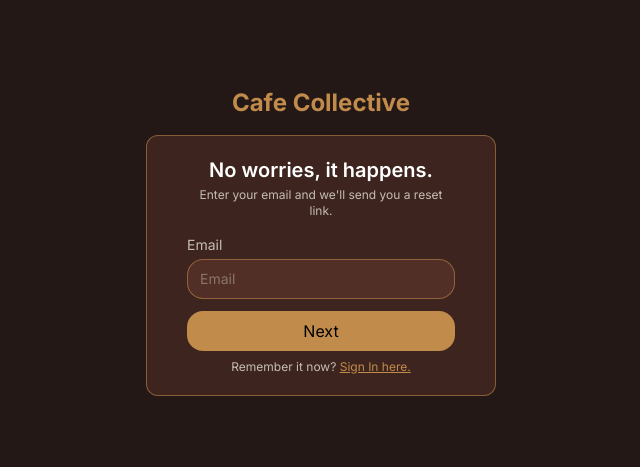
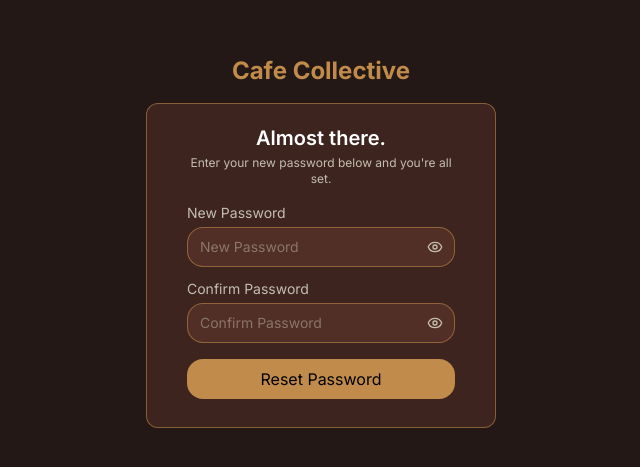
Before and after one commit to Polstuds27/CafeCollective, a Next.js app: page /reset-password in a window 1280 px wide. Shown: the part 159-626 px from the top of the page, without its empty margins (319-959 px from the left). Built offline with nearby package versions, Linux system fonts and the light colour scheme.

Commit message:
added reset password ui

```diff
--- a/app/(auth)/forgot-password/page.tsx
+++ b/app/(auth)/forgot-password/page.tsx
@@ -1,14 +1,10 @@
 "use client"
 
 import Link from "next/link";
-import { Eye, EyeClosed } from "lucide-react";
-import { useState } from "react";
-
+import { useRouter } from "next/navigation";
 
 export default function ForgotPasswordPage(){
-
-  const [showPassword, setShowPassword] = useState(false);
-
+    const router = useRouter();
 
   return (
     <>
@@ -32,7 +28,15 @@ export default function ForgotPasswordPage(){
                 />
               </span>
 
-              <button className="flex w-full justify-center gap-2 items-center cursor-pointer bg-[#c08b4b] text-black p-2 rounded-2xl mb-2">
+              <p className="text-wrap text-center w-full text-xs">
+                Didn't received an email? <Link href="/sign-in" className="underline text-[#c08b4b]">Click here to resend.</Link>
+              </p>
+
+
+              <button
+                type="button"
+                onClick={()=> router.push("/reset-password")}
+                className="flex w-full justify-center gap-2 items-center cursor-pointer bg-[#c08b4b] text-black p-2 rounded-2xl mb-2">
                 Next
               </button>
 
--- a/app/(auth)/reset-password/page.tsx
+++ b/app/(auth)/reset-password/page.tsx
@@ -5,9 +5,10 @@ import { Eye, EyeClosed } from "lucide-react";
 import { useState } from "react";
 
 
-export default function ForgotPasswordPage(){
+export default function ResetPasswordPage(){
 
   const [showPassword, setShowPassword] = useState(false);
+  const [showConfirmPassword, setShowConfirmPassword] = useState(false);
 
 
   return (
@@ -16,31 +17,57 @@ export default function ForgotPasswordPage(){
         <Link href="/" className="text-2xl mb-4 text-[#c08b4b] font-bold">Cafe Collective</Link>
 
         <div className="flex flex-col w-[350px] bg-[#442721d5] border-1 border-[#c08b4b94] rounded-xl pr-10 pl-10 pt-5 pb-5 items-center">
-            <h1 className="text-xl font-semibold text-white mb-[3px]">No worries, it happens.</h1>
-            <h2 className="text-xs mb-4 text-center">Enter your email and we'll send you a reset link.</h2>
+            <h1 className="text-xl font-semibold text-white mb-[3px]">Almost there.</h1>
+            <h2 className="text-xs mb-4 text-center">Enter your new password below and you're all set.</h2>
 
 
             <form className="flex flex-col w-full gap-3">
+
               <span className="flex flex-col w-full gap-1">
                 <label className="text-sm">
-                  Email
+                New Password
                 </label>
-                <input
-                  type="text"
-                  className=" p-3 text-sm border-1 outline-none border-[#c08b4b94] bg-[#553028d5] rounded-2xl h-10"
-                  placeholder="Email"
-                />
+
+                <div className="relative">
+                  <input
+                  type={showPassword ? "text" : "password"}
+                  className=" px-3 pr-10 w-full text-sm border-1 outline-none border-[#c08b4b94] bg-[#553028d5] rounded-2xl h-10"
+                  placeholder="New Password"
+                  />
+                  <button
+                  type="button"
+                  onClick={()=>{setShowPassword(prev=>!prev)}}
+                  className="absolute right-3 top-1/2 -translate-y-1/2 cursor-pointer">
+                    {showPassword ? <EyeClosed className="w-4 h-4"/> : <Eye className="w-4 h-4"/>}
+                  </button>
+                </div>
               </span>
 
-              <button className="flex w-full justify-center gap-2 items-center cursor-pointer bg-[#c08b4b] text-black p-2 rounded-2xl mb-2">
-                Next
+              <span className="flex flex-col w-full gap-1">
+                <label className="text-sm">
+                Confirm Password
+                </label>
+
+                <div className="relative">
+                  <input
+                  type={showConfirmPassword ? "text" : "password"}
+                  className=" px-3 pr-10 w-full text-sm border-1 outline-none border-[#c08b4b94] bg-[#553028d5] rounded-2xl h-10"
+                  placeholder="Confirm Password"
+                  />
+                  <button
+                  type="button"
+                  onClick={()=>{setShowConfirmPassword(prev=>!prev)}}
+                  className="absolute right-3 top-1/2 -translate-y-1/2 cursor-pointer">
+                    {showConfirmPassword ? <EyeClosed className="w-4 h-4"/> : <Eye className="w-4 h-4"/>}
+                  </button>
+                </div>
+              </span>
+
+              <button className="flex w-full justify-center gap-2 items-center cursor-pointer bg-[#c08b4b] text-black p-2 rounded-2xl mb-2 mt-1">
+                Reset Password
               </button>
 
             </form>
-
-              <p className="text-wrap text-center w-full text-xs">
-                Remember it now? <Link href="/sign-in" className="underline text-[#c08b4b]">Sign In here.</Link>
-              </p>
 
         </div>
 
--- a/app/(auth)/sign-up/page.tsx
+++ b/app/(auth)/sign-up/page.tsx
@@ -17,7 +17,7 @@ export default function SignUpPage(){
         <Link href="/" className="text-2xl mb-4 text-[#c08b4b] font-bold">Cafe Collective</Link>
 
         <div className="flex flex-col w-[350px]  bg-[#442721d5] border-1 border-[#c08b4b94] rounded-xl pr-10 pl-10 pt-5 pb-5 items-center">
-            <h1 className="text-xl font-semibold text-white mb-[3px]">Let's get Started</h1>
+            <h1 className="text-xl font-semibold text-white mb-[3px]">Join the Community</h1>
             <h2 className="text-xs mb-4">Discover, review, and share great coffee spots.</h2>
 
 
```
